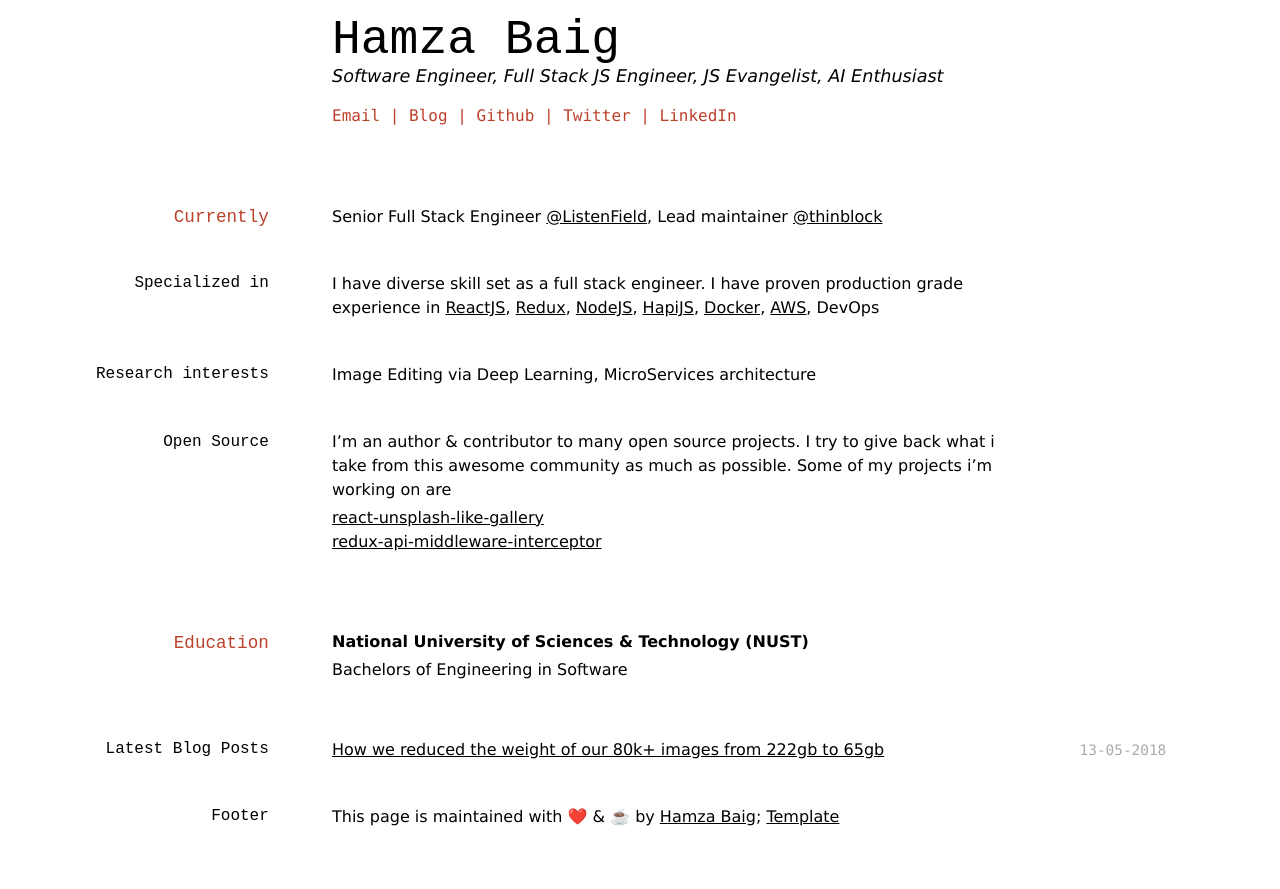
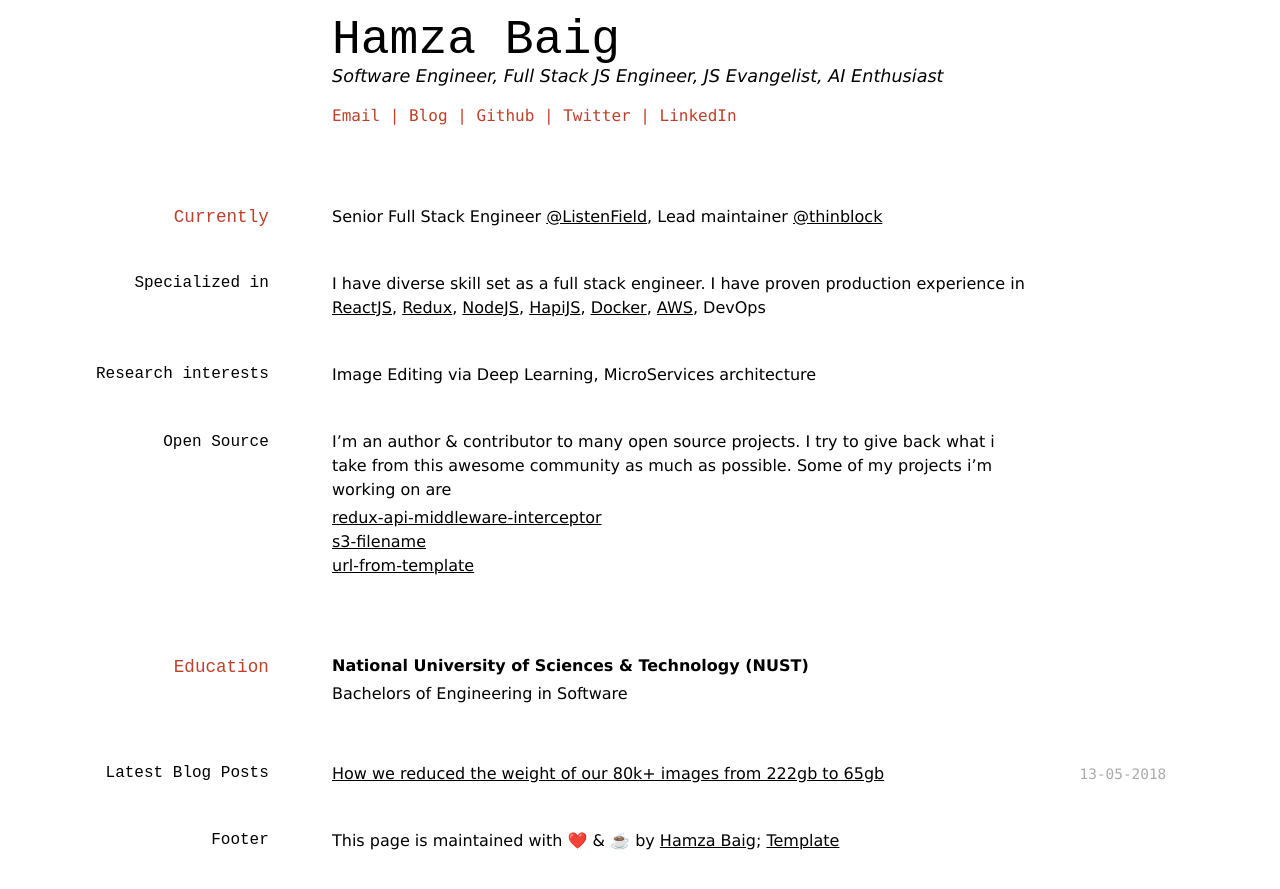
Before and after one commit to hamxabaig/hamxabaig.github.io, a Jekyll site: the page built from index.md, in a window 1280 px wide. Shown: the top 889 px of the page. Built offline with Jekyll 4.4.1, drawn with Linux system fonts in a browser that asks for light colours.

Commit message:
Add more packages

```diff
--- a/index.md
+++ b/index.md
@@ -20,7 +20,7 @@
 
 ### Specialized in
 
-I have diverse skill set as a full stack engineer. I have proven production grade experience in [ReactJS](https://github.com/facebook/react), [Redux](http://redux.js.org), [NodeJS](https://github.com/nodejs/node), [HapiJS](https://github.com/hapijs/), [Docker](http://docker.com), [AWS](https://aws.amazon.com), DevOps
+I have diverse skill set as a full stack engineer. I have proven production experience in [ReactJS](https://github.com/facebook/react), [Redux](http://redux.js.org), [NodeJS](https://github.com/nodejs/node), [HapiJS](https://github.com/hapijs/), [Docker](http://docker.com), [AWS](https://aws.amazon.com), DevOps
 
 ### Research interests
 
@@ -29,8 +29,9 @@
 ### Open Source
 
 I'm an author & contributor to many open source projects. I try to give back what i take from this awesome community as much as possible. Some of my projects i'm working on are
-- [react-unsplash-like-gallery](https://github.com/hamxabaig/react-unsplash-like-gallery)
 - [redux-api-middleware-interceptor](https://github.com/hamxabaig/redux-api-middleware-interceptor)
+- [s3-filename](https://github.com/hamxabaig/s3-filename)
+- [url-from-template](https://github.com/hamxabaig/url-from-template)
 
 
 ## Education
```
